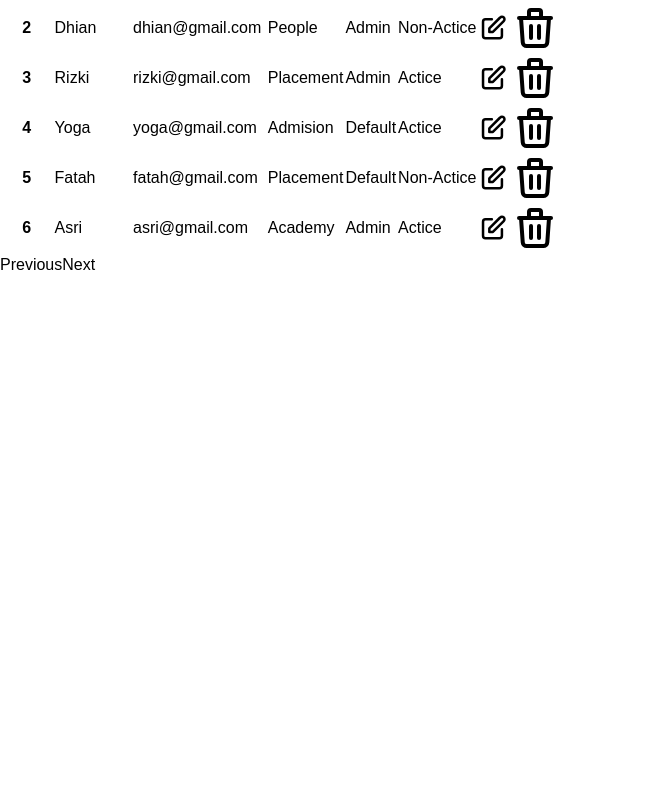
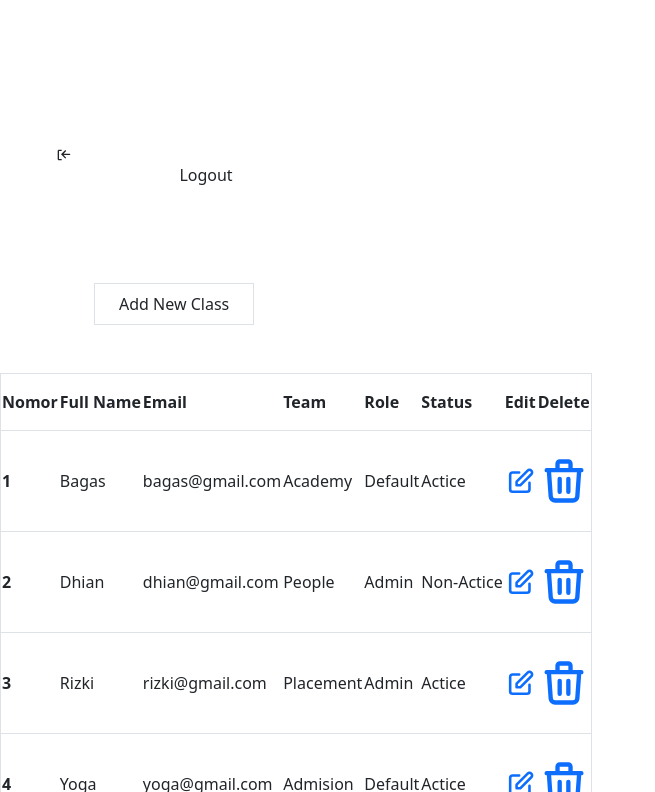
Before and after one commit to RizuMong/alta-immersive, a Next.js app: page /users in a window 1280 px wide. Shown: the part 1108-1900 px from the top of the page, without its empty margins (0-655 px from the left). Before the commit the page ends 1385 px from the top, so only its background shows below. Built offline with nearby package versions, Linux system fonts and the light colour scheme.

Commit message:
update modal users

```diff
--- a/components/table_mentee.js
+++ b/components/table_mentee.js
@@ -1,4 +1,5 @@
-import React from 'react'
+import React, { useState } from 'react';
+import MenteeList from "../pages/mentees";
 
 
 const TableMentee = () => {
@@ -95,9 +96,7 @@ const TableMentee = () => {
                   </div>
                 </div>
               </div>
-
               <div clasNames="overflow-x-auto relative">
-                <table className="w-full text-sm text-left text-gray-500 dark:text-gray-400">
                 <thead className="text-xs text-gray-700 uppercase bg-[#E6E6E6] border border-slate-300 dark:bg-gray-700 dark:text-gray-400">
                   <tr>
                     <th scope="col" className="py-3 px-6">
@@ -451,7 +450,6 @@ const TableMentee = () => {
                     </td>
                   </tr>
                 </tbody>
-                </table>
               </div>
 
               <div className="container text-right">
--- a/components/table_user.js
+++ b/components/table_user.js
@@ -1,72 +1,143 @@
-import React from 'react'
-const TableUser = () => {
+import Dropdown from 'react-bootstrap/Dropdown';
+import DropdownButton from 'react-bootstrap/DropdownButton';
+import { Col, Form, Row } from 'react-bootstrap';
+import Button from 'react-bootstrap/Button';
+import Modal from 'react-bootstrap/Modal';
+
+const TableUser = (props) => {
   return (
     <div>
-      <div className="mt-20 ml-40">
+      <div className="mt-15 ml-20">
         <div className='container text-right'>
           <div className='row justify-content-between'>
             <div className='col p-4 mb-4 text-sm'>
-              <button type="button" class="inline-flex items-center py-2 px-4 text-sm font-medium text-[#FFFFFF] bg-[#266663] rounded-lg border border-gray-300 hover:bg-gray-100 hover:text-gray-700 dark:bg-gray-800 dark:border-gray-700 dark:text-gray-400 dark:hover:bg-gray-700 dark:hover:text-white">
-                Add New Class
+              <button type="button" className="inline-flex items-center py-2 px-4 text-sm font-medium text-[#FFFFFF] bg-[#266663] rounded-lg border border-gray-300 hover:bg-gray-100 hover:text-gray-700 dark:bg-gray-800 dark:border-gray-700 dark:text-gray-400 dark:hover:bg-gray-700 dark:hover:text-white"
+                onClick={props.handleShow}>Add New Class
               </button>
+              <Modal {...props} size="lg" aria-labelledby="contained-modal-title-vcenter" centered
+              >
+                <Modal.Header closeButton>
+                  <Modal.Title id="contained-modal-title-vcenter">
+                    New Users
+                  </Modal.Title>
+                </Modal.Header>
+                <Modal.Body>
+                  <Form>
+                    <Form.Group className="mb-3" controlId="exampleForm.ControlInput1">
+                      <Form.Label>Name</Form.Label>
+                      <Form.Control
+                        type="nama"
+                        placeholder="Name"
+                        autoFocus
+                      />
+                    </Form.Group>
+                    <Form.Group className="mb-3" controlId="exampleForm.ControlInput1">
+                      <Form.Label>Email</Form.Label>
+                      <Form.Control
+                        type="email"
+                        placeholder="name@example.com"
+                        autoFocus
+                      />
+                    </Form.Group>
+                    <Form.Group>
+                      <div className='Container'>
+                        <Row>
+                          <Col xs={10} md={6}>
+                            <Form.Group className="mb-3" controlId="exampleForm.ControlInput1" >
+                              <Form.Label>Team
+                              </Form.Label>
+                              <DropdownButton variant="success pl-10 " id="dropdown-basic-button responsive-1" title="Academy">
+                                <Dropdown.Item href="#/action-1">Academy</Dropdown.Item>
+                                <Dropdown.Item href="#/action-2">People</Dropdown.Item>
+                                <Dropdown.Item href="#/action-3">Placement</Dropdown.Item>
+                                <Dropdown.Item href="#/action-4">Admision</Dropdown.Item>
+                              </DropdownButton>
+                            </Form.Group>
+                          </Col>
+                          <Col xs={8} md={6}>
+                            <Form.Group className="mb-3" controlId="exampleForm.ControlInput1">
+                              <Form.Label>Role</Form.Label>
+                              <DropdownButton variant="success pl-10 " id="dropdown-basic-button responsive-1" title="Admin">
+                                <Dropdown.Item href="#/action-1">Admin</Dropdown.Item>
+                                <Dropdown.Item href="#/action-2">Default</Dropdown.Item>
+                              </DropdownButton>
+                            </Form.Group>
+                          </Col>
+                        </Row>
+                      </div>
+                    </Form.Group>
+                    <Form.Group className="mb-3" controlId="exampleForm.ControlInput1">
+                      <Form.Label>Status</Form.Label>
+                      <DropdownButton variant="success pl-10 " id="dropdown-basic-button responsive-1" title="Active">
+                        <Dropdown.Item href="#/action-1">Active</Dropdown.Item>
+                        <Dropdown.Item href="#/action-2">Non-Active</Dropdown.Item>
+                      </DropdownButton>
+                    </Form.Group>
+                  </Form>
+                </Modal.Body>
+                <Modal.Footer>
+                  <Button variant="secondary" onClick={props.onHide}> Decline </Button>
+                  <Button variant="primary" onClick={props.onHide}> Save Changes </Button>
+                </Modal.Footer>
+              </Modal>
             </div>
           </div>
         </div>
-
-        <div class="overflow-x-auto relative">
-          <table class="w-full text-sm text-left text-gray-500 dark:text-gray-400">
-            <thead class="text-xs text-gray-700 uppercase bg-[#E6E6E6] border border-slate-300 dark:bg-gray-700 dark:text-gray-400">
+        <div className="mt-15 ml-20">
+          <div className="overflow-x-auto relative">
+            <table className="w-full text-sm text-left text-gray-500 dark:text-gray-400">
+              <thead className="text-xs text-gray-700 uppercase bg-[#E6E6E6] border border-slate-300 dark:bg-gray-700 dark:text-gray-400">
                 <tr>
-                <th scope="col" class="py-3 px-6">
+                  <th scope="col" className="py-3 px-6">
                     Nomor
                   </th>
-                <th scope="col" class="py-3 px-6">
+                  <th scope="col" className="py-3 px-6">
                     Full Name
                   </th>
-                <th scope="col" class="py-3 px-6">
+                  <th scope="col" className="py-3 px-6">
                     Email
                   </th>
-                <th scope="col" class="py-3 px-6">
+                  <th scope="col" className="py-3 px-6">
                     Team
                   </th>
-                <th scope="col" class="py-3 px-6">
+                  <th scope="col" className="py-3 px-6">
                     Role
                   </th>
-                <th scope="col" class="py-3 px-6">
+                  <th scope="col" className="py-3 px-6">
                     Status
                   </th>
-                <th scope="col" class="py-3 px-6">
+                  <th scope="col" className="py-3 px-6">
                     Edit
                   </th>
-                <th scope="col" class="py-3 px-6">
+                  <th scope="col" className="py-3 px-6">
                     Delete
                   </th>
                 </tr>
               </thead>
               <tbody>
-              <tr class="bg-white border border-slate-300 dark:bg-gray-800 dark:border-gray-700">
-                <th scope="row" class="py-4 px-6 font-medium text-gray-900 whitespace-nowrap dark:text-white">
+                <tr className="bg-white border border-slate-300 dark:bg-gray-800 dark:border-gray-700">
+                  <th scope="row" className="py-4 px-6 font-medium text-gray-900 whitespace-nowrap dark:text-white">
                     1
                   </th>
-                <td class="py-4 px-6">
+                  <td className="py-4 px-6">
                     Bagas
                   </td>
-                <td class="py-4 px-6">
+                  <td className="py-4 px-6">
                     bagas@gmail.com
                   </td>
-                <td class="py-4 px-6">
+                  <td className="py-4 px-6">
                     Academy
                   </td>
-                <td class="py-4 px-6">
+                  <td className="py-4 px-6">
                     Default
                   </td>
-                <td class="py-4 px-6">
+                  <td className="py-4 px-6">
                     Actice
                   </td>
-                <td class="py-4 px-6">
-                  <a href="#" class="font-medium text-black-600 dark:text-black-500 hover:underline">
+                  <td className="py-4 px-6">
+                    <a href="#" className="font-medium text-black-600 dark:text-black-500 hover:underline">
                       <svg
-                      class="w-6 h-6"
+                        className="w-6 h-6"
                         fill="none"
                         stroke="currentColor"
                         viewBox="0 0 24 24"
@@ -79,10 +150,10 @@ const TableUser = () => {
                       </svg>
                     </a>
                   </td>
-                <td class="py-4 px-6">
-                  <a href="#" class="font-medium text-black-600 dark:text-black-500 hover:underline">
+                  <td className="py-4 px-6">
+                    <a href="#" className="font-medium text-black-600 dark:text-black-500 hover:underline">
                       <svg
-                      class="w-6 h-6"
+                        className="w-6 h-6"
                         fill="none"
                         stroke="currentColor"
                         viewBox="0 0 24 24"
@@ -96,29 +167,29 @@ const TableUser = () => {
                   </td>
                 </tr>
 
-              <tr class="bg-white border border-slate-300 dark:bg-gray-800 dark:border-gray-700">
-                <th scope="row" class="py-4 px-6 font-medium text-gray-900 whitespace-nowrap dark:text-white">
+                <tr className="bg-white border border-slate-300 dark:bg-gray-800 dark:border-gray-700">
+                  <th scope="row" className="py-4 px-6 font-medium text-gray-900 whitespace-nowrap dark:text-white">
                     2
                   </th>
-                <td class="py-4 px-6">
+                  <td className="py-4 px-6">
                     Dhian
                   </td>
-                <td class="py-4 px-6">
+                  <td className="py-4 px-6">
                     dhian@gmail.com
                   </td>
-                <td class="py-4 px-6">
+                  <td className="py-4 px-6">
                     People
                   </td>
-                <td class="py-4 px-6">
+                  <td className="py-4 px-6">
                     Admin
                   </td>
-                <td class="py-4 px-6">
+                  <td className="py-4 px-6">
                     Non-Actice
                   </td>
-                <td class="py-4 px-6">
-                  <a href="#" class="font-medium text-black-600 dark:text-black-500 hover:underline">
+                  <td className="py-4 px-6">
+                    <a href="#" className="font-medium text-black-600 dark:text-black-500 hover:underline">
                       <svg
-                      class="w-6 h-6"
+                        className="w-6 h-6"
                         fill="none"
                         stroke="currentColor"
                         viewBox="0 0 24 24"
@@ -132,10 +203,10 @@ const TableUser = () => {
                       </svg>
                     </a>
                   </td>
-                <td class="py-4 px-6">
-                  <a href="#" class="font-medium text-black-600 dark:text-black-500 hover:underline">
+                  <td className="py-4 px-6">
+                    <a href="#" className="font-medium text-black-600 dark:text-black-500 hover:underline">
                       <svg
-                      class="w-6 h-6"
+                        className="w-6 h-6"
                         fill="none"
                         stroke="currentColor"
                         viewBox="0 0 24 24"
@@ -151,29 +222,29 @@ const TableUser = () => {
                   </td>
                 </tr>
 
-              <tr class="bg-white border border-slate-300 dark:bg-gray-800 dark:border-gray-700">
-                <th scope="row" class="py-4 px-6 font-medium text-gray-900 whitespace-nowrap dark:text-white">
+                <tr className="bg-white border border-slate-300 dark:bg-gray-800 dark:border-gray-700">
+                  <th scope="row" className="py-4 px-6 font-medium text-gray-900 whitespace-nowrap dark:text-white">
                     3
                   </th>
-                <td class="py-4 px-6">
+                  <td className="py-4 px-6">
                     Rizki
                   </td>
-                <td class="py-4 px-6">
+                  <td className="py-4 px-6">
                     rizki@gmail.com
                   </td>
-                <td class="py-4 px-6">
+                  <td className="py-4 px-6">
                     Placement
                   </td>
-                <td class="py-4 px-6">
+                  <td className="py-4 px-6">
                     Admin
                   </td>
-                <td class="py-4 px-6">
+                  <td className="py-4 px-6">
                     Actice
                   </td>
-                <td class="py-4 px-6">
-                  <a href="#" class="font-medium text-black-600 dark:text-black-500 hover:underline">
+                  <td className="py-4 px-6">
+                    <a href="#" className="font-medium text-black-600 dark:text-black-500 hover:underline">
                       <svg
-                      class="w-6 h-6"
+                        className="w-6 h-6"
                         fill="none"
                         stroke="currentColor"
                         viewBox="0 0 24 24"
@@ -187,10 +258,10 @@ const TableUser = () => {
                       </svg>
                     </a>
                   </td>
-                <td class="py-4 px-6">
-                  <a href="#" class="font-medium text-black-600 dark:text-black-500 hover:underline">
+                  <td className="py-4 px-6">
+                    <a href="#" className="font-medium text-black-600 dark:text-black-500 hover:underline">
                       <svg
-                      class="w-6 h-6"
+                        className="w-6 h-6"
                         fill="none"
                         stroke="currentColor"
                         viewBox="0 0 24 24"
@@ -205,29 +276,29 @@ const TableUser = () => {
                     </a>
                   </td>
                 </tr>
-              <tr class="bg-white border border-slate-300 dark:bg-gray-800 dark:border-gray-700">
-                <th scope="row" class="py-4 px-6 font-medium text-gray-900 whitespace-nowrap dark:text-white">
+                <tr className="bg-white border border-slate-300 dark:bg-gray-800 dark:border-gray-700">
+                  <th scope="row" className="py-4 px-6 font-medium text-gray-900 whitespace-nowrap dark:text-white">
                     4
                   </th>
-                <td class="py-4 px-6">
+                  <td className="py-4 px-6">
                     Yoga
                   </td>
-                <td class="py-4 px-6">
+                  <td className="py-4 px-6">
                     yoga@gmail.com
                   </td>
-                <td class="py-4 px-6">
+                  <td className="py-4 px-6">
                     Admision
                   </td>
-                <td class="py-4 px-6">
+                  <td className="py-4 px-6">
                     Default
                   </td>
-                <td class="py-4 px-6">
+                  <td className="py-4 px-6">
                     Actice
                   </td>
-                <td class="py-4 px-6">
-                  <a href="#" class="font-medium text-black-600 dark:text-black-500 hover:underline">
+                  <td className="py-4 px-6">
+                    <a href="#" className="font-medium text-black-600 dark:text-black-500 hover:underline">
                       <svg
-                      class="w-6 h-6"
+                        className="w-6 h-6"
                         fill="none"
                         stroke="currentColor"
                         viewBox="0 0 24 24"
@@ -241,10 +312,10 @@ const TableUser = () => {
                       </svg>
                     </a>
                   </td>
-                <td class="py-4 px-6">
-                  <a href="#" class="font-medium text-black-600 dark:text-black-500 hover:underline">
+                  <td className="py-4 px-6">
+                    <a href="#" className="font-medium text-black-600 dark:text-black-500 hover:underline">
                       <svg
-                      class="w-6 h-6"
+                        className="w-6 h-6"
                         fill="none"
                         stroke="currentColor"
                         viewBox="0 0 24 24"
@@ -259,29 +330,29 @@ const TableUser = () => {
                     </a>
                   </td>
                 </tr>
-              <tr class="bg-white border border-slate-300 dark:bg-gray-800 dark:border-gray-700">
-                <th scope="row" class="py-4 px-6 font-medium text-gray-900 whitespace-nowrap dark:text-white">
+                <tr className="bg-white border border-slate-300 dark:bg-gray-800 dark:border-gray-700">
+                  <th scope="row" className="py-4 px-6 font-medium text-gray-900 whitespace-nowrap dark:text-white">
                     5
                   </th>
-                <td class="py-4 px-6">
+                  <td className="py-4 px-6">
                     Fatah
                   </td>
-                <td class="py-4 px-6">
+                  <td className="py-4 px-6">
                     fatah@gmail.com
                   </td>
-                <td class="py-4 px-6">
+                  <td className="py-4 px-6">
                     Placement
                   </td>
-                <td class="py-4 px-6">
+                  <td className="py-4 px-6">
                     Default
                   </td>
-                <td class="py-4 px-6">
+                  <td className="py-4 px-6">
                     Non-Actice
                   </td>
-                <td class="py-4 px-6">
-                  <a href="#" class="font-medium text-black-600 dark:text-black-500 hover:underline">
+                  <td className="py-4 px-6">
+                    <a href="#" className="font-medium text-black-600 dark:text-black-500 hover:underline">
                       <svg
-                      class="w-6 h-6"
+                        className="w-6 h-6"
                         fill="none"
                         stroke="currentColor"
                         viewBox="0 0 24 24"
@@ -295,10 +366,10 @@ const TableUser = () => {
                       </svg>
                     </a>
                   </td>
-                <td class="py-4 px-6">
-                  <a href="#" class="font-medium text-black-600 dark:text-black-500 hover:underline">
+                  <td className="py-4 px-6">
+                    <a href="#" className="font-medium text-black-600 dark:text-black-500 hover:underline">
                       <svg
-                      class="w-6 h-6"
+                        className="w-6 h-6"
                         fill="none"
                         stroke="currentColor"
                         viewBox="0 0 24 24"
@@ -313,29 +384,29 @@ const TableUser = () => {
                     </a>
                   </td>
                 </tr>
-              <tr class="bg-white border border-slate-300 dark:bg-gray-800 dark:border-gray-700">
-                <th scope="row" class="py-4 px-6 font-medium text-gray-900 whitespace-nowrap dark:text-white">
+                <tr className="bg-white border border-slate-300 dark:bg-gray-800 dark:border-gray-700">
+                  <th scope="row" className="py-4 px-6 font-medium text-gray-900 whitespace-nowrap dark:text-white">
                     6
                   </th>
-                <td class="py-4 px-6">
+                  <td className="py-4 px-6">
                     Asri
                   </td>
-                <td class="py-4 px-6">
+                  <td className="py-4 px-6">
                     asri@gmail.com
                   </td>
-                <td class="py-4 px-6">
+                  <td className="py-4 px-6">
                     Academy
                   </td>
-                <td class="py-4 px-6">
+                  <td className="py-4 px-6">
                     Admin
                   </td>
-                <td class="py-4 px-6">
+                  <td className="py-4 px-6">
                     Actice
                   </td>
-                <td class="py-4 px-6">
-                  <a href="#" class="font-medium text-black-600 dark:text-black-500 hover:underline">
+                  <td className="py-4 px-6">
+                    <a href="#" className="font-medium text-black-600 dark:text-black-500 hover:underline">
                       <svg
-                      class="w-6 h-6"
+                        className="w-6 h-6"
                         fill="none"
                         stroke="currentColor"
                         viewBox="0 0 24 24"
@@ -349,10 +420,10 @@ const TableUser = () => {
                       </svg>
                     </a>
                   </td>
-                <td class="py-4 px-6">
-                  <a href="#" class="font-medium text-black-600 dark:text-black-500 hover:underline">
+                  <td className="py-4 px-6">
+                    <a href="#" className="font-medium text-black-600 dark:text-black-500 hover:underline">
                       <svg
-                      class="w-6 h-6"
+                        className="w-6 h-6"
                         fill="none"
                         stroke="currentColor"
                         viewBox="0 0 24 24"
@@ -373,17 +444,18 @@ const TableUser = () => {
 
           <div className="container text-right">
             <div className='row justify-content-between'>
-            <div className='col ml-10 my-10 text-sm'>
+              <div className='col ml-10 my-4 pt-15 text-sm'>
                 {/* <!-- Previous Button --> */}
-              <a href="#" class="inline-flex items-center py-2 px-4 text-sm font-medium text-[#FFFFFF] bg-[#266663] rounded-lg border border-gray-300 hover:bg-gray-100 hover:text-gray-700 dark:bg-gray-800 dark:border-gray-700 dark:text-gray-400 dark:hover:bg-gray-700 dark:hover:text-white">
+                <a href="#" className="inline-flex items-center py-2 px-4 text-sm font-medium text-[#FFFFFF] bg-[#266663] rounded-lg border border-gray-300 hover:bg-gray-100 hover:text-gray-700 dark:bg-gray-800 dark:border-gray-700 dark:text-gray-400 dark:hover:bg-gray-700 dark:hover:text-white">
                   Previous
                 </a>
 
                 {/* <!-- Next Button --> */}
-              <a href="#" class="inline-flex items-center py-2 px-4 ml-10 text-sm font-medium text-[#FFFFFF] bg-[#266663] rounded-lg border border-gray-300 hover:bg-gray-100 hover:text-gray-700 dark:bg-gray-800 dark:border-gray-700 dark:text-gray-400 dark:hover:bg-gray-700 dark:hover:text-white">
+                <a href="#" className="inline-flex items-center py-2 px-4 ml-10 text-sm font-medium text-[#FFFFFF] bg-[#266663] rounded-lg border border-gray-300 hover:bg-gray-100 hover:text-gray-700 dark:bg-gray-800 dark:border-gray-700 dark:text-gray-400 dark:hover:bg-gray-700 dark:hover:text-white">
                   Next
                 </a>
 
+              </div>
             </div>
           </div>
         </div>
--- a/pages/_app.js
+++ b/pages/_app.js
@@ -1,4 +1,6 @@
 import '../styles/globals.css'
+import 'bootstrap/dist/css/bootstrap.min.css';
+
 
 function MyApp({ Component, pageProps }) {
   return <Component {...pageProps} />
--- a/pages/mentees.js
+++ b/pages/mentees.js
@@ -1,8 +1,9 @@
 import React from 'react'
 import TableMentee from '../components/table_mentee'
-import Sidebar from "../components/sidebar";
+import Sidebar from "../components/sidebar"
 
 const MenteeList = () => {
+
   return (
     <>
       <div className="flex flex-row">
--- a/pages/users.js
+++ b/pages/users.js
@@ -1,16 +1,25 @@
 import TableUser from '../components/table_user'
-import React from "react";
 import Sidebar from "../components/sidebar";
+import Button from 'react-bootstrap/Button';
+import React from 'react'
 
 const User = () => {
+  const [modalShow, setModalShow] = React.useState(false);
   return (
     <>
+    <Button className="flex flex-row" variant="primary" onClick={() => setModalShow(true)}>
+          Launch vertically centered modal
+        </Button>
       <div className="flex flex-row">
         <div>
           <Sidebar />
         </div>
+        <div>
+        </div>
         <div className="flex flex-row">
-          <TableUser />
+          <TableUser
+          show={modalShow}
+          onHide={() => setModalShow(false)}/>
         </div>
       </div>
     </>
```
Also changed, not shown: package.json (+6 -1 lines), pages/index.js (line endings or trailing spaces), 1 other file (tests, documents, lock files or other folders). Lines whose indentation alone changed are shown as unchanged.
